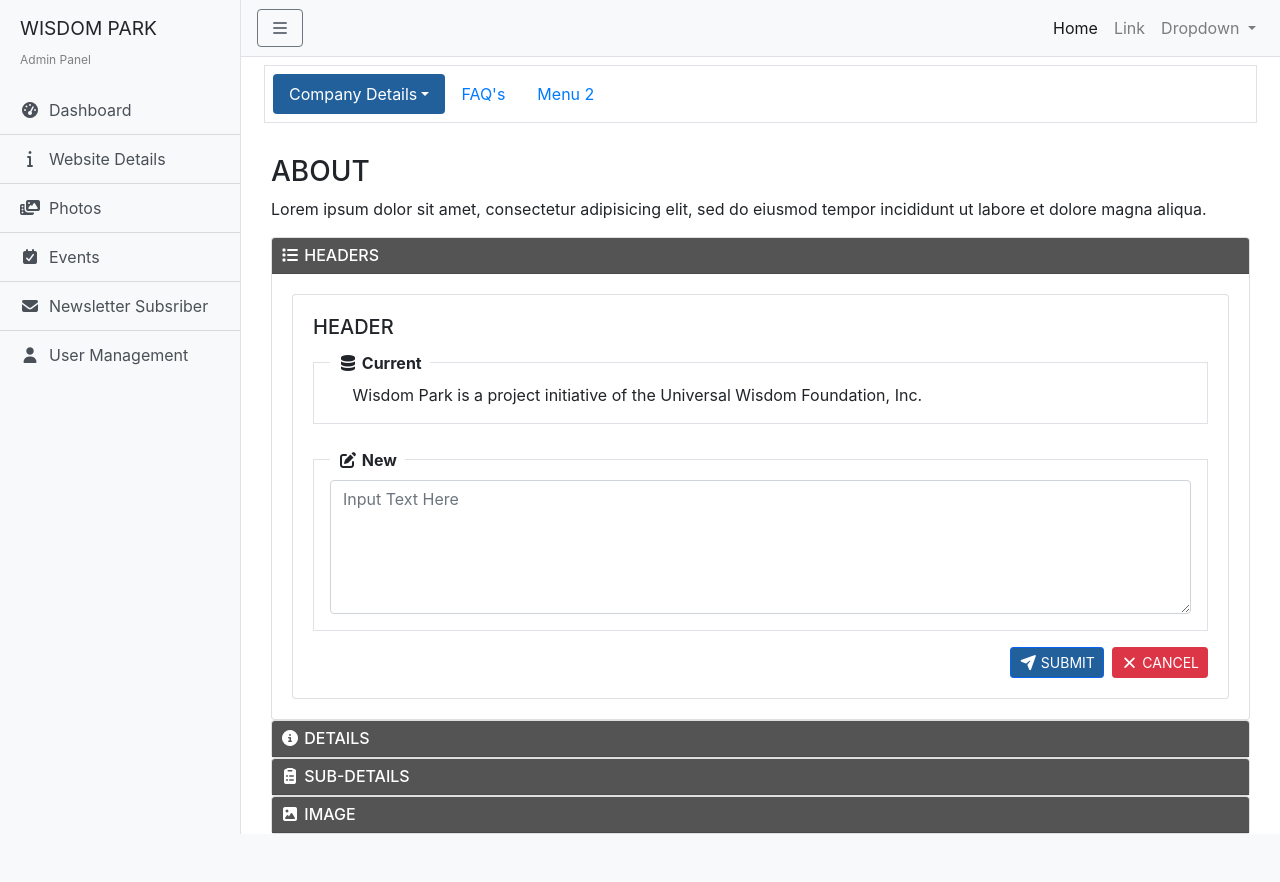
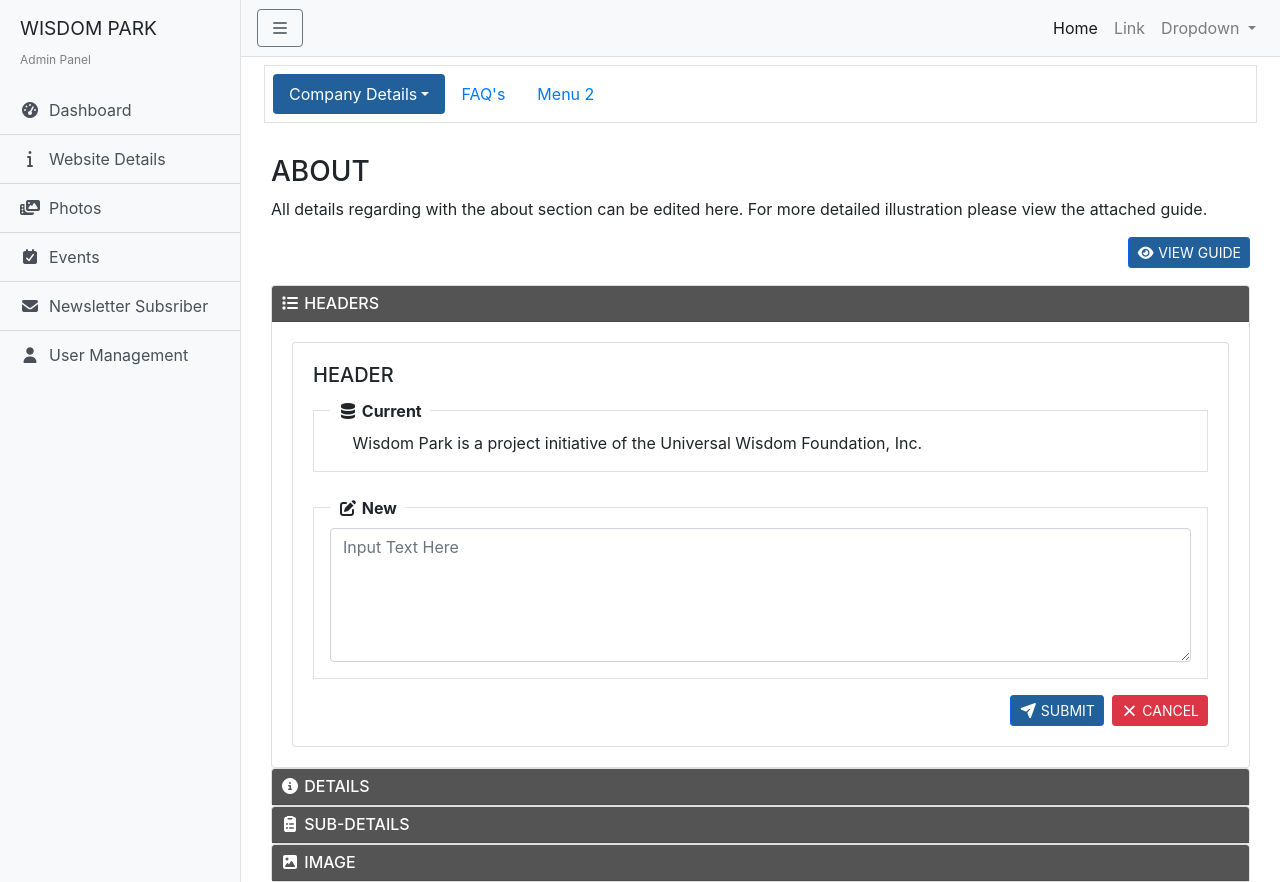
Before and after one commit to jeffersongernale/wisdomparkph, a CodeIgniter app: page /database/index.php/page/admin_home in a window 1280 px wide. Before the commit the page ends 834 px from the top, so only its background shows below. Run offline with CodeIgniter, Linux system fonts and the light colour scheme; some libraries are stand-ins or nearby versions.

Commit message:
[about] - unfinished

```diff
--- a/application/views/admin/company_details/about.php
+++ b/application/views/admin/company_details/about.php
@@ -1,8 +1,9 @@
 <div id="about" class="container tab-pane active"><br>
     <h3>ABOUT</h3>
-    <p>Lorem ipsum dolor sit amet, consectetur adipisicing elit, sed do eiusmod tempor incididunt ut labore et dolore magna aliqua.</p>
-
-
+    <p>All details regarding with the about section can be edited here. For more detailed illustration please view the attached guide.</p>
+    <button class="btn btn-sm btn-primary float-right"><i class="fa fa-eye"></i>&nbsp;VIEW GUIDE</button>
+    <br>
+    <br>
 
     <div id="accordion">
 
```
